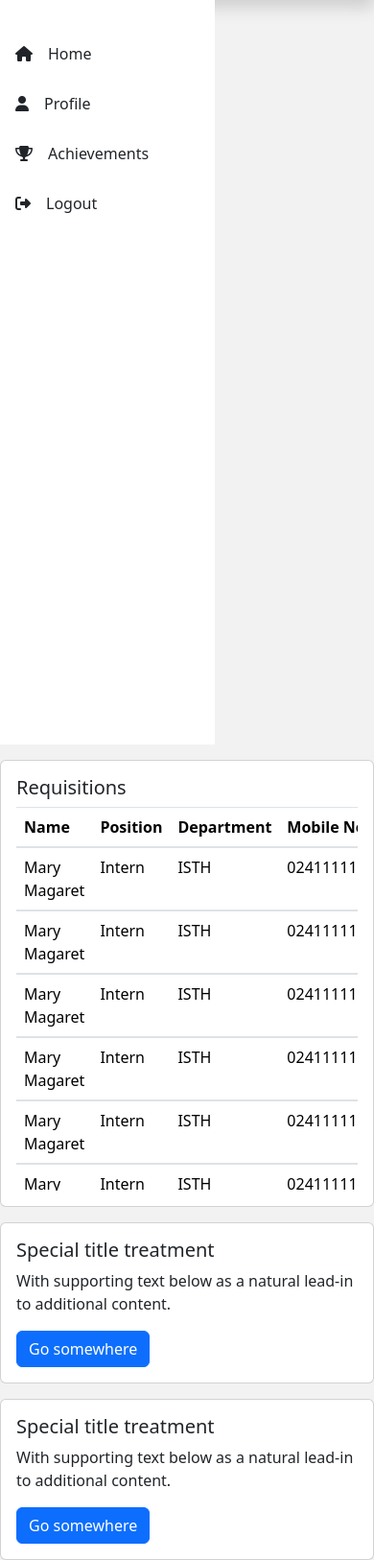
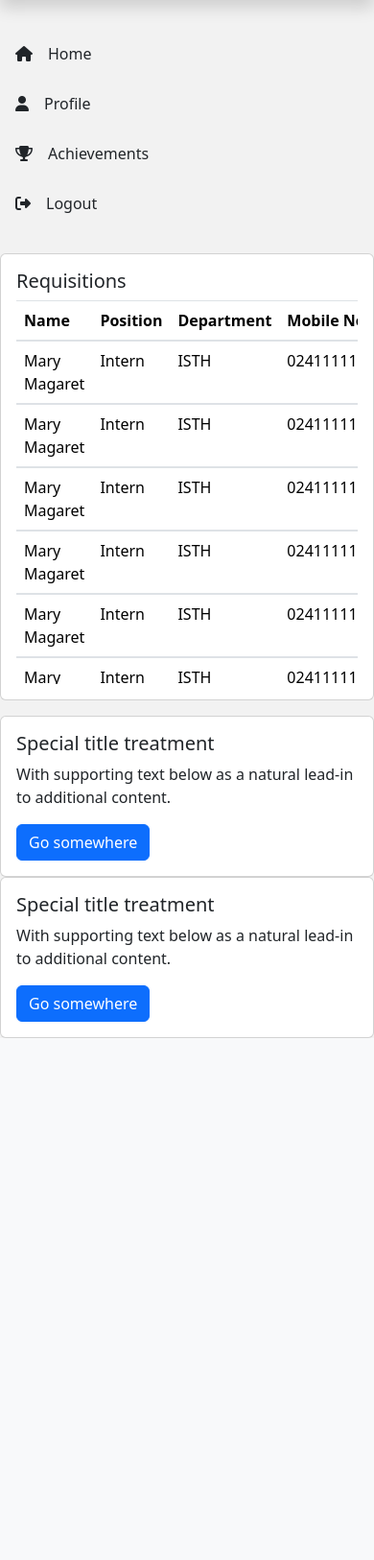
Before and after one commit to Magma4/ims-uits, a Django app: page /stock in a window 390 px wide; the page is wider, and only the part inside the window is pictured. Shown: the part 94-1720 px from the top of that part at 96% size. After the commit the page ends 1176 px from the top of that part, so only its background shows below. Run offline with Django 5.2, Linux system fonts and the light colour scheme; some libraries are stand-ins or nearby versions.

Commit message:
Dashboard

```diff
--- a/ims/templates/stock.html
+++ b/ims/templates/stock.html
@@ -28,7 +28,7 @@
 
     <div class="row">
         <div class="col-md-2">
-            <div class="card" style="width: 14rem;height: 92vh; border: none; border-radius: 0%;">
+            <div class="card" style="width: 11rem;height: 92vh; border: none; border-radius: 0%;display: contents;">
                         <div class="card-body">
                             <div class="offcanvas-body">
                                 <ul class="navbar-nav justify-content-end flex-grow-1 ">
@@ -55,7 +55,7 @@
         </div>
 
 
-        <div class="col-md-8" style="margin: 1rem auto 0 auto; display: block;">
+        <div class="col-md-10" style="margin: 1rem auto 0 auto; display:block;">
             <div class="card" style="max-width: 83rem; min-height: 25rem;">
                 <div class="card-body">
                     <h5 class="card-title">Requisitions</h5>
@@ -168,10 +168,15 @@
                     </div>
                 </div>
             </div>
+            <div class="row">
+                <div class="col-md-10" style="margin: 1rem auto 0 auto; display: block;">
+                    <div class="card">
+                    <div class="card-body">
+                        <h5 class="card-title">Special title treatment</h5>
+                        <p class="card-text">With supporting text below as a natural lead-in to additional content.</p>
+                        <a href="#" class="btn btn-primary">Go somewhere</a>
                     </div>
-
-
-        <div class="col-md-4" style="margin: 1rem auto 0 auto; display: block;">
+                    </div>
                     <div class="card">
                     <div class="card-body">
                         <h5 class="card-title">Special title treatment</h5>
@@ -180,15 +185,12 @@
                     </div>
                     </div>
                 </div>
-        <div class="col-md-4" style="margin: 1rem auto 0 auto; display: block;">
-            <div class="card">
-            <div class="card-body">
-                <h5 class="card-title">Special title treatment</h5>
-                <p class="card-text">With supporting text below as a natural lead-in to additional content.</p>
-                <a href="#" class="btn btn-primary">Go somewhere</a>
+
+            </div>
+
             </div>
         </div>
-        </div>
+
         </div>
 
 
```
Lines whose indentation alone changed are shown as unchanged.
